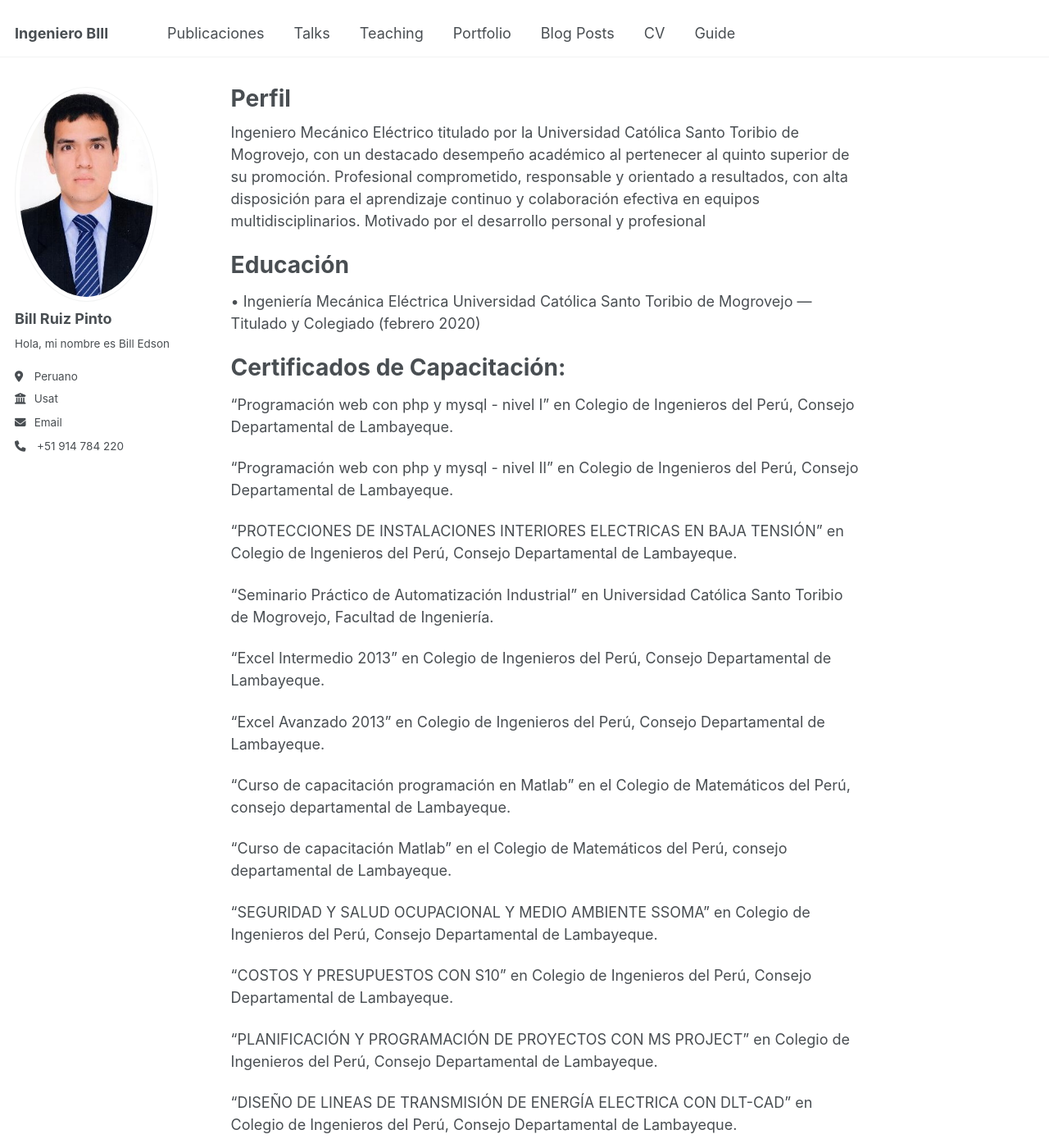
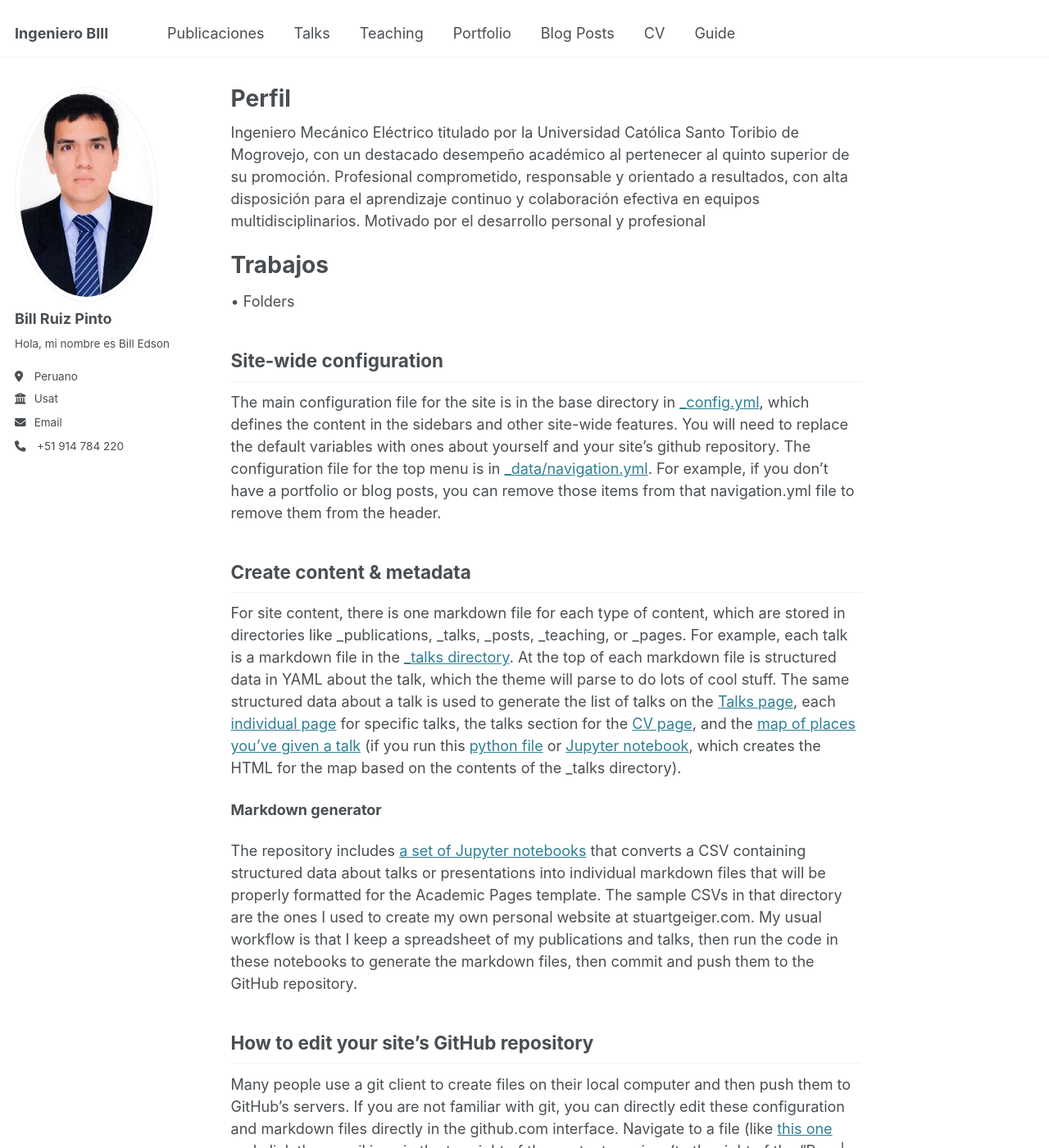
Before and after one commit to IngenieroBill/Cv, a Jekyll site: the page built from _pages/about.md, in a window 1280 px wide and 1400 px high. Shown: the whole window at 82% size. Built offline with Jekyll 4.4.1, drawn with Linux system fonts in a browser that asks for light colours.

Commit message:
Actualización de archivos de datos

```diff
--- a/_pages/about.md
+++ b/_pages/about.md
@@ -10,36 +10,9 @@ redirect_from:
 
 Ingeniero Mecánico Eléctrico titulado por la Universidad Católica Santo Toribio de Mogrovejo, con un destacado desempeño académico al pertenecer al quinto superior de su promoción. Profesional comprometido, responsable y orientado a resultados, con alta disposición para el aprendizaje continuo y colaboración efectiva en equipos multidisciplinarios. Motivado por el desarrollo personal y profesional
 
-Educación
+Trabajos
 ======
-•	Ingeniería Mecánica Eléctrica
-Universidad Católica Santo Toribio de Mogrovejo — Titulado y Colegiado (febrero 2020)
-
-Certificados de Capacitación:
-======
-“Programación web con php y mysql - nivel I” en Colegio de Ingenieros del Perú, Consejo Departamental de Lambayeque.
-
-“Programación web con php y mysql - nivel II” en Colegio de Ingenieros del Perú, Consejo Departamental de Lambayeque.
-
-“PROTECCIONES DE INSTALACIONES INTERIORES ELECTRICAS EN BAJA TENSIÓN” en Colegio de Ingenieros del Perú, Consejo Departamental de Lambayeque.
-
-“Seminario Práctico de Automatización Industrial” en Universidad Católica Santo Toribio de Mogrovejo, Facultad de Ingeniería.
-
-“Excel Intermedio 2013” en Colegio de Ingenieros del Perú, Consejo Departamental de Lambayeque.
-
-“Excel Avanzado 2013” en Colegio de Ingenieros del Perú, Consejo Departamental de Lambayeque.
-
-“Curso de capacitación programación en Matlab” en el Colegio de Matemáticos del Perú, consejo departamental de Lambayeque.
-
-“Curso de capacitación Matlab” en el Colegio de Matemáticos del Perú, consejo departamental de Lambayeque.
-
-“SEGURIDAD Y SALUD OCUPACIONAL Y MEDIO AMBIENTE SSOMA” en Colegio de Ingenieros del Perú, Consejo Departamental de Lambayeque.
-
-“COSTOS Y PRESUPUESTOS CON S10” en Colegio de Ingenieros del Perú, Consejo Departamental de Lambayeque.
-
-“PLANIFICACIÓN Y PROGRAMACIÓN DE PROYECTOS CON MS PROJECT” en Colegio de Ingenieros del Perú, Consejo Departamental de Lambayeque.
-
-“DISEÑO DE LINEAS DE TRANSMISIÓN DE ENERGÍA ELECTRICA CON DLT-CAD” en Colegio de Ingenieros del Perú, Consejo Departamental de Lambayeque.
+•	Folders
 
 
 Site-wide configuration
```
